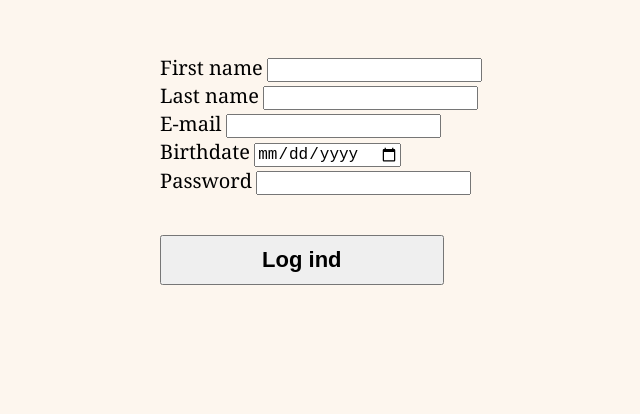
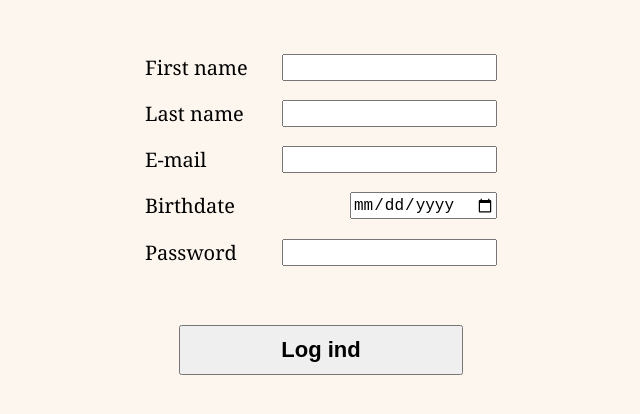
Before and after one commit to StormDyva/04-Web-Data, a plain HTML site: page index.html in a window 1280 px wide. Shown: the part 198-612 px from the top of the page, without its empty margins (319-959 px from the left). Drawn offline with Linux system fonts and the light colour scheme.

Commit message:
Ny login.css

```diff
--- a/login.css
+++ b/login.css
@@ -29,7 +29,7 @@ button {
     padding-right: 100px;
     padding-top: 10px;
     padding-bottom: 10px;
-    margin-top: 40px;
+    margin: 40px auto 0 auto;
 }
 
 
@@ -39,3 +39,13 @@ body {
     gap: 30px;
     margin-top: 100px;
 }
+
+div{
+    display: flex;
+    justify-content: space-between;
+    margin-bottom: 1.2rem;
+}
+
+form {
+    width: 22rem;
+}
```
